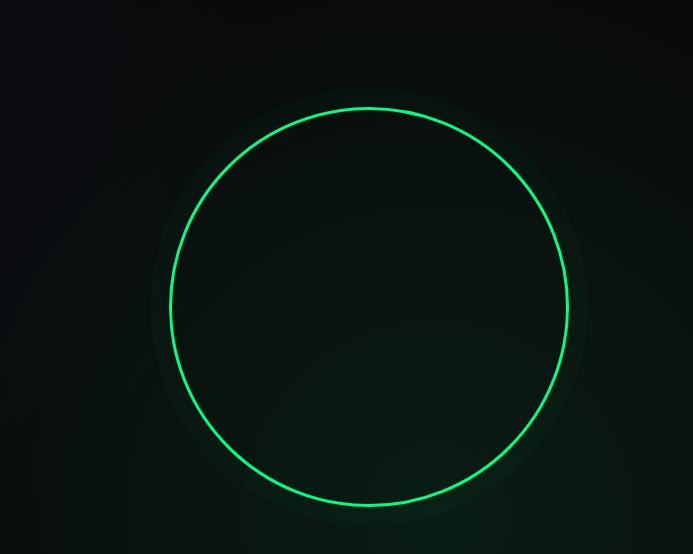
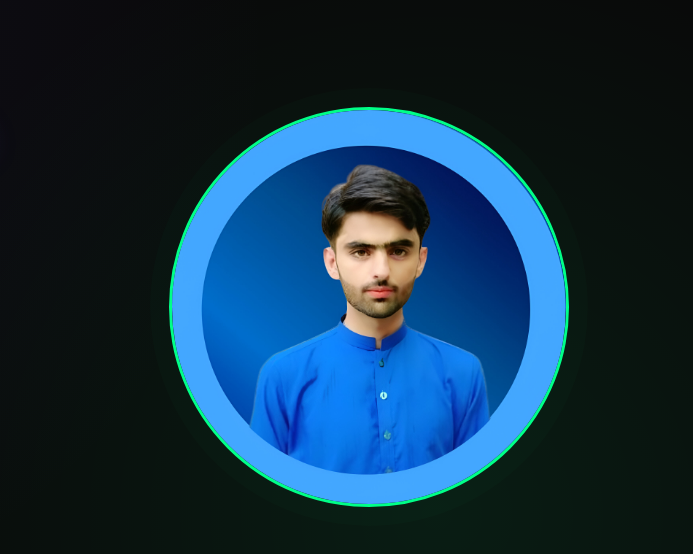
Before and after one commit to Yousfshah/Portfolio_Website, a plain HTML site: page index.html in a window 1280 px wide. Shown: the part 125-679 px from the top of the page, 587-1280 px from the left. Drawn offline with Linux system fonts and the light colour scheme.

Commit message:
Update index.html

```diff
--- a/index.html
+++ b/index.html
@@ -61,7 +61,7 @@
             </div>
             <div class="hero-image">
                 <div class="image-wrapper">
-                    <img src="images/personal_img.png" alt="Yousuf Shah">
+                    <img src="images/personal_img.jpg" alt="Yousuf Shah">
                 </div>
             </div>
         </div>
```
